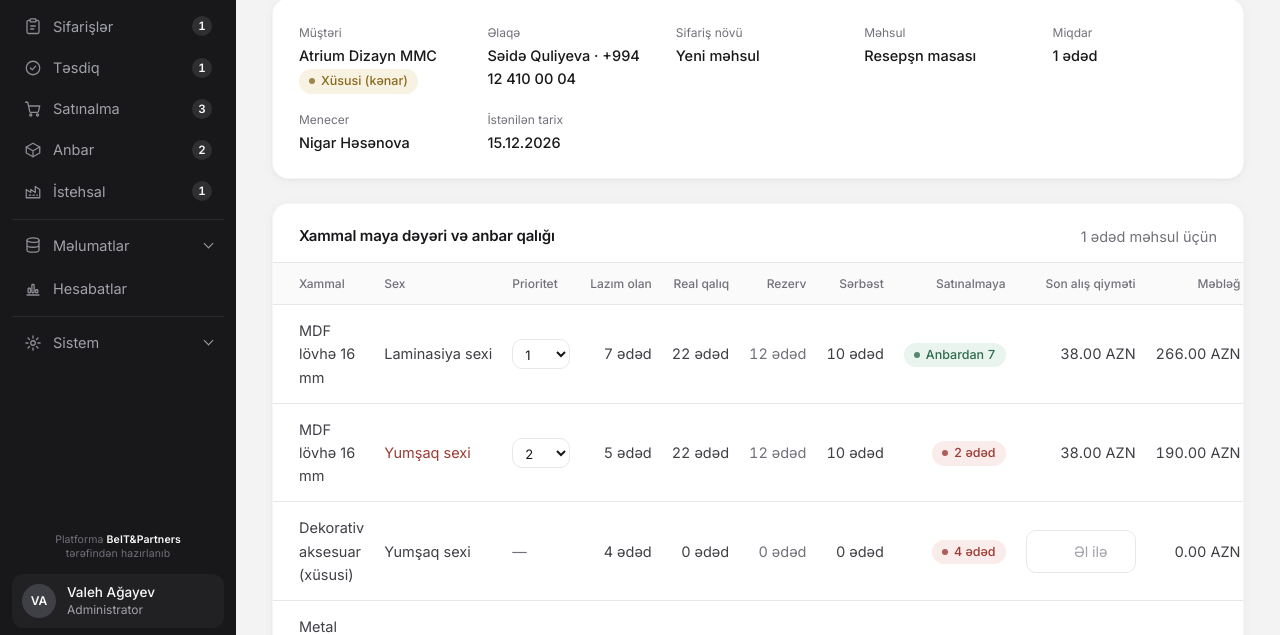
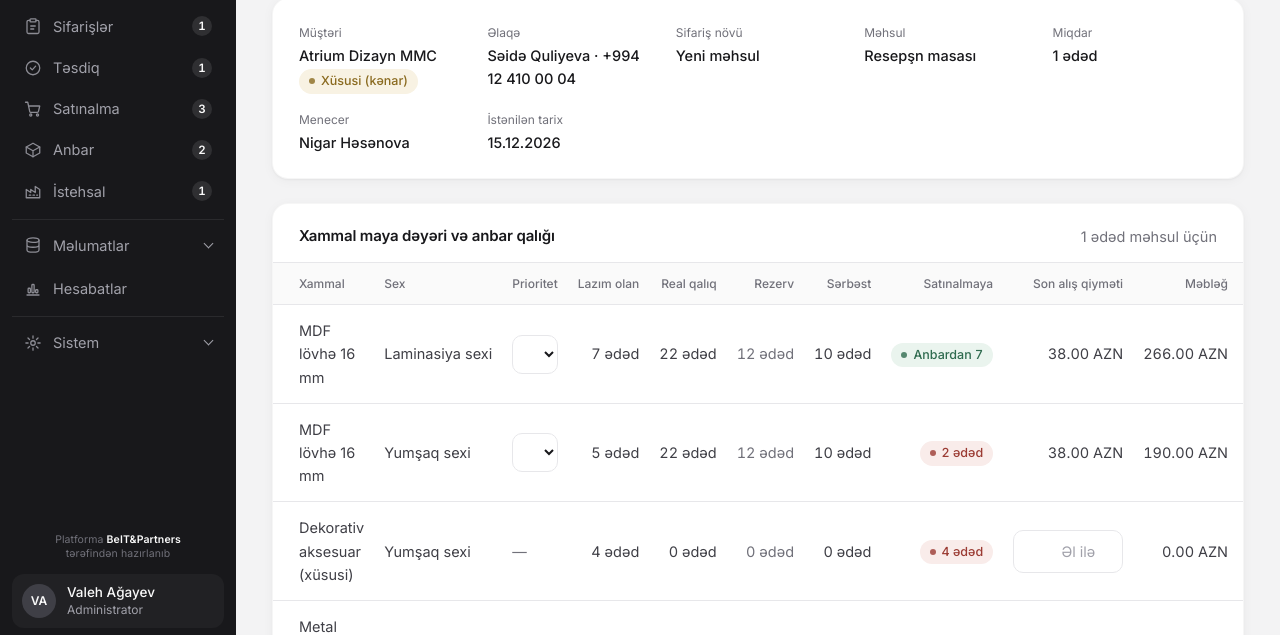
Before and after one commit to habibmammadov1/alzzoni-init, a plain HTML site: page costing-SF-2026-0005.html in a window 1280 px wide. Shown: the part 160-795 px from the top of the page. Drawn offline with Linux system fonts and the light colour scheme.

Commit message:
Update design preview: remove costing priority
Co-Authored-By: Claude Opus 5.5 <noreply@anthropic.com>

```diff
--- a/css/app.css
+++ b/css/app.css
@@ -642,8 +642,6 @@ a.or-id:hover { color: var(--ink); text-decoration: underline; text-underline-of
 .sex-split { display: flex; flex-wrap: wrap; gap: 4px; margin-top: 6px; }
 .sex-chip { display: inline-flex; align-items: center; gap: 5px; padding: 2px 8px; border-radius: 999px; background: var(--hover); color: var(--muted); font-size: 12px; font-weight: 400; white-space: nowrap; }
 #cost-lines td:nth-child(2) { white-space: nowrap; }
-.prio-select { width: 58px; padding: 5px 8px; font-size: 13px; }
-#cost-lines tr.is-short td:nth-child(2) { color: var(--red); }
 .sex-chip b { color: var(--ink); font-weight: 600; font-variant-numeric: tabular-nums; }
 .content:has(.order-scroll) { max-width: 1480px; }
 .card.order-scroll { max-height: max(380px, calc(100vh - 290px)); overflow-y: auto; overscroll-behavior: contain; scrollbar-width: thin; scrollbar-color: #d4d4d8 transparent; }
```
